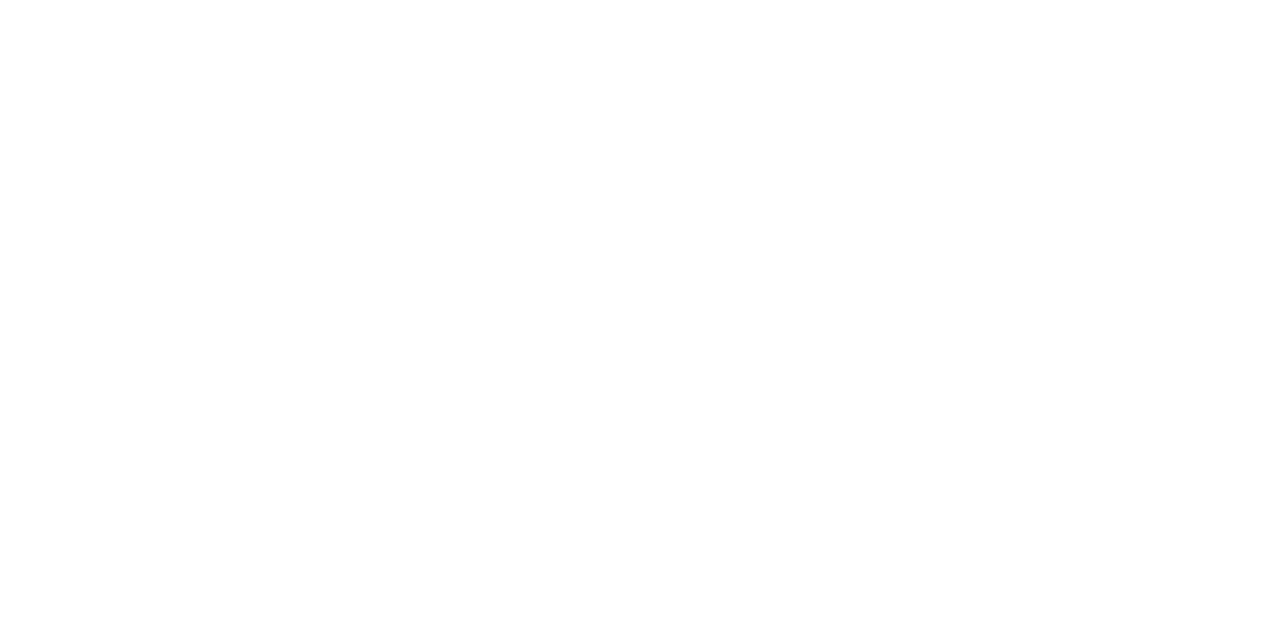
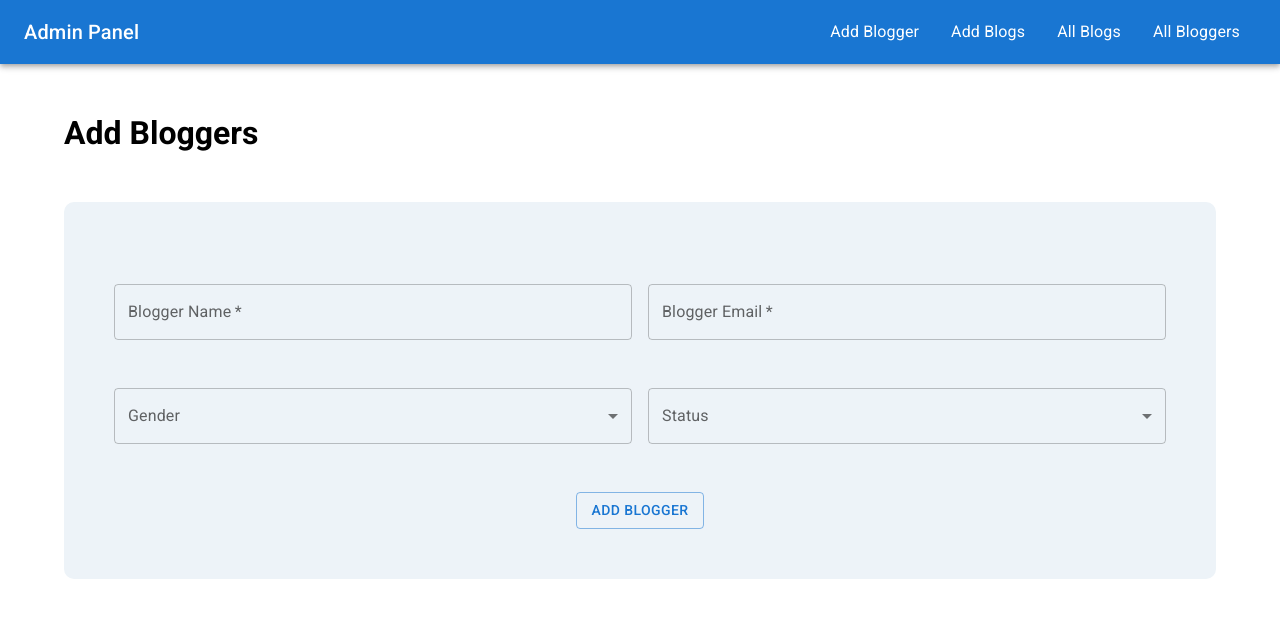
Before and after one commit to farhan-nahid/admin-table, a React (Create React App) app: page /add-bloggers in a window 1280 px wide. Shown: the top 618 px of the page. Built offline with nearby package versions, Linux system fonts and the light colour scheme.

Commit message:
add bloggers & load bloggers added

```diff
--- a/package.json
+++ b/package.json
@@ -3,6 +3,10 @@
   "version": "0.1.0",
   "private": true,
   "dependencies": {
+    "@emotion/react": "^11.7.1",
+    "@emotion/styled": "^11.6.0",
+    "@mui/icons-material": "^5.4.1",
+    "@mui/material": "^5.4.1",
     "@testing-library/jest-dom": "^5.14.1",
     "@testing-library/react": "^12.0.0",
     "@testing-library/user-event": "^13.2.1",
@@ -10,6 +14,7 @@
     "react": "^17.0.2",
     "react-dom": "^17.0.2",
     "react-hot-toast": "^2.2.0",
+    "react-router-dom": "^6.2.1",
     "react-scripts": "5.0.0",
     "sweetalert": "^2.1.2",
     "web-vitals": "^2.1.0"
--- a/src/App.css
+++ b/src/App.css
@@ -1,38 +1,25 @@
-.App {
+@import url('https://fonts.googleapis.com/css2?family=Roboto:wght@100;300;400;500;700;900&display=swap');
+
+*,
+*::after,
+*::before {
+  margin: 0;
+  padding: 0;
+  box-sizing: border-box;
+}
+
+html {
+  scroll-behavior: smooth;
+}
+
+body {
+  font-family: 'Roboto', sans-serif;
+}
+
+.text__center {
   text-align: center;
 }
 
-.App-logo {
-  height: 40vmin;
-  pointer-events: none;
+a {
+  color: #fff;
 }
-
-@media (prefers-reduced-motion: no-preference) {
-  .App-logo {
-    animation: App-logo-spin infinite 20s linear;
-  }
-}
-
-.App-header {
-  background-color: #282c34;
-  min-height: 100vh;
-  display: flex;
-  flex-direction: column;
-  align-items: center;
-  justify-content: center;
-  font-size: calc(10px + 2vmin);
-  color: white;
-}
-
-.App-link {
-  color: #61dafb;
-}
-
-@keyframes App-logo-spin {
-  from {
-    transform: rotate(0deg);
-  }
-  to {
-    transform: rotate(360deg);
-  }
-}
--- a/src/App.js
+++ b/src/App.js
@@ -1,8 +1,22 @@
 import React from 'react';
+import { Toaster } from 'react-hot-toast';
+import { BrowserRouter, Route, Routes } from 'react-router-dom';
 import './App.css';
+import AddBlogger from './components/AddBlogger/AddBlogger';
+import AllBloggers from './components/AllBloggers/AllBloggers';
+import Navigation from './components/Navigation/Navigation';
 
 function App() {
-  return <div></div>;
+  return (
+    <BrowserRouter>
+      <Toaster />
+      <Navigation />
+      <Routes>
+        <Route path='/add-bloggers' element={<AddBlogger />} />
+        <Route path='/all-bloggers' element={<AllBloggers />} />
+      </Routes>
+    </BrowserRouter>
+  );
 }
 
 export default App;
--- /dev/null
+++ b/src/components/AddBlogger/AddBlogger.css
@@ -0,0 +1,10 @@
+#add__blogger {
+  margin-top: 50px;
+}
+
+#add__blogger form {
+  padding: 50px;
+  margin-top: 50px;
+  background-color: #edf3f8;
+  border-radius: 10px;
+}
--- /dev/null
+++ b/src/components/AddBlogger/AddBlogger.js
@@ -0,0 +1,86 @@
+import { Button, Container, FormControl, Grid, InputLabel, MenuItem, Select, TextField } from '@mui/material';
+import axios from 'axios';
+import React, { useState } from 'react';
+import toast from 'react-hot-toast';
+import './AddBlogger.css';
+
+const AddBlogger = () => {
+  const [data, setData] = useState({});
+
+  const handelBlur = (e) => {
+    const newData = { ...data };
+    newData[e.target.name] = e.target.value;
+    setData(newData);
+  };
+
+  const handelSubmit = (e) => {
+    e.preventDefault();
+    // console.log(JSON.stringify(data));
+    axios
+      .post('https://gorest.co.in/public/v1/users', data, {
+        headers: {
+          Accept: 'application/json',
+          'content-type': 'application/json',
+          Authorization: `Bearer 04b5143bdd646d3dc1c228f9ca6818abb82e3e902dfd2c0d7d55c1214bee6299`,
+        },
+      })
+      .then((res) => {
+        if (res.data.data) {
+          toast.success('New User Added');
+          setData({});
+          e.target.reset();
+        }
+      })
+      .catch((err) => toast.error(err.message));
+  };
+
+  return (
+    <Container id='add__blogger'>
+      <h1>Add Bloggers</h1>
+      <form onSubmit={handelSubmit}>
+        <Grid container spacing={2}>
+          <Grid item sx={{ mt: 4 }} xs={12} md={6}>
+            <FormControl fullWidth>
+              <TextField id='BloggerName' label='Blogger Name' name='name' variant='outlined' onBlur={handelBlur} required />
+            </FormControl>
+          </Grid>
+
+          <Grid item sx={{ mt: 4 }} xs={12} md={6}>
+            <FormControl fullWidth>
+              <TextField id='BloggerEmail' label='Blogger Email' name='email' variant='outlined' onBlur={handelBlur} required />
+            </FormControl>
+          </Grid>
+
+          <Grid item sx={{ mt: 4 }} xs={12} md={6}>
+            <FormControl fullWidth>
+              <InputLabel id='blogger_gender'>Gender</InputLabel>
+              <Select labelId='blogger_gender' id='gender' value={data.gender} label='Gender' name='gender' onBlur={handelBlur} required>
+                <MenuItem value='Male'>Male</MenuItem>
+                <MenuItem value='Female'>Female</MenuItem>
+                <MenuItem value='Others'>Others</MenuItem>
+              </Select>
+            </FormControl>
+          </Grid>
+
+          <Grid item sx={{ mt: 4 }} xs={12} md={6}>
+            <FormControl fullWidth>
+              <InputLabel id='blogger__Status'>Status</InputLabel>
+              <Select labelId='blogger__Status' id='Status' value={data.status} label='Status' name='status' onBlur={handelBlur} required>
+                <MenuItem value='Active'>Active</MenuItem>
+                <MenuItem value='InActive'>InActive</MenuItem>
+              </Select>
+            </FormControl>
+          </Grid>
+
+          <Grid item sx={{ mt: 4 }} xs={12} md={12} className='text__center'>
+            <Button variant='outlined' type='submit'>
+              Add Blogger
+            </Button>
+          </Grid>
+        </Grid>
+      </form>
+    </Container>
+  );
+};
+
+export default AddBlogger;
--- /dev/null
+++ b/src/components/AllBloggers/AllBloggers.css
@@ -0,0 +1,7 @@
+#all__bloggers {
+  margin-top: 50px;
+}
+
+#all__bloggers h1 {
+  margin-bottom: 50px;
+}
--- /dev/null
+++ b/src/components/AllBloggers/AllBloggers.js
@@ -0,0 +1,60 @@
+import { Container } from '@mui/material';
+import Paper from '@mui/material/Paper';
+import Table from '@mui/material/Table';
+import TableBody from '@mui/material/TableBody';
+import TableCell from '@mui/material/TableCell';
+import TableContainer from '@mui/material/TableContainer';
+import TableHead from '@mui/material/TableHead';
+import TableRow from '@mui/material/TableRow';
+import axios from 'axios';
+import React, { useEffect, useState } from 'react';
+import toast from 'react-hot-toast';
+import './AllBloggers.css';
+
+const AllBloggers = () => {
+  const [bloggers, setBloggers] = useState([]);
+
+  useEffect(() => {
+    axios
+      .get('https://gorest.co.in/public/v1/users', {
+        headers: {
+          Accept: 'application/json',
+          'content-type': 'application/json',
+          Authorization: `Bearer 04b5143bdd646d3dc1c228f9ca6818abb82e3e902dfd2c0d7d55c1214bee6299`,
+        },
+      })
+      .then((res) => setBloggers(res.data.data))
+      .catch((err) => toast.error(err.message));
+  }, []);
+
+  console.log(bloggers);
+  return (
+    <Container id='all__bloggers'>
+      <h1>All Bloggers</h1>
+      <TableContainer component={Paper}>
+        <Table sx={{ minWidth: 650 }} size='small' aria-label='a dense table'>
+          <TableHead>
+            <TableRow>
+              <TableCell align='center'>NAME</TableCell>
+              <TableCell align='center'>EMAIL</TableCell>
+              <TableCell align='center'>GENDER</TableCell>
+              <TableCell align='center'>STATUS</TableCell>
+            </TableRow>
+          </TableHead>
+          <TableBody>
+            {bloggers.map((row) => (
+              <TableRow key={row.name} sx={{ '&:last-child td, &:last-child th': { border: 0 } }}>
+                <TableCell align='center'>{row.name}</TableCell>
+                <TableCell align='center'>{row.email}</TableCell>
+                <TableCell align='center'>{row.gender}</TableCell>
+                <TableCell align='center'>{row.status}</TableCell>
+              </TableRow>
+            ))}
+          </TableBody>
+        </Table>
+      </TableContainer>
+    </Container>
+  );
+};
+
+export default AllBloggers;
--- /dev/null
+++ b/src/components/Navigation/Navigation.js
@@ -0,0 +1,100 @@
+import MenuIcon from '@mui/icons-material/Menu';
+import AppBar from '@mui/material/AppBar';
+import Box from '@mui/material/Box';
+import Button from '@mui/material/Button';
+import Container from '@mui/material/Container';
+import IconButton from '@mui/material/IconButton';
+import Menu from '@mui/material/Menu';
+import MenuItem from '@mui/material/MenuItem';
+import Toolbar from '@mui/material/Toolbar';
+import Typography from '@mui/material/Typography';
+import * as React from 'react';
+import { NavLink } from 'react-router-dom';
+
+const pages = ['Products', 'Pricing', 'Blog'];
+
+const Navigation = () => {
+  const [anchorElNav, setAnchorElNav] = React.useState(null);
+
+  const handleOpenNavMenu = (event) => {
+    setAnchorElNav(event.currentTarget);
+  };
+
+  const handleCloseNavMenu = () => {
+    setAnchorElNav(null);
+  };
+
+  return (
+    <AppBar position='static'>
+      <Container maxWidth='xl'>
+        <Toolbar disableGutters>
+          <Typography variant='h6' noWrap component='div' sx={{ mr: 2, display: { xs: 'none', md: 'flex' } }}>
+            Admin Panel
+          </Typography>
+
+          <Box sx={{ flexGrow: 1, display: { xs: 'flex', md: 'none' } }}>
+            <IconButton
+              size='large'
+              aria-label='account of current user'
+              aria-controls='menu-appbar'
+              aria-haspopup='true'
+              onClick={handleOpenNavMenu}
+              color='inherit'
+            >
+              <MenuIcon />
+            </IconButton>
+            <Menu
+              id='menu-appbar'
+              anchorEl={anchorElNav}
+              anchorOrigin={{
+                vertical: 'bottom',
+                horizontal: 'left',
+              }}
+              keepMounted
+              transformOrigin={{
+                vertical: 'top',
+                horizontal: 'left',
+              }}
+              open={Boolean(anchorElNav)}
+              onClose={handleCloseNavMenu}
+              sx={{
+                display: { xs: 'block', md: 'none' },
+              }}
+            >
+              {pages.map((page) => (
+                <MenuItem key={page} onClick={handleCloseNavMenu}>
+                  <Typography textAlign='center'>{page}</Typography>
+                </MenuItem>
+              ))}
+            </Menu>
+          </Box>
+          <Typography variant='h6' noWrap component='div' sx={{ flexGrow: 1, display: { xs: 'flex', md: 'none' } }}>
+            LOGO
+          </Typography>
+          <Box sx={{ flexGrow: 1, display: { xs: 'none', md: 'flex' } }}>
+            {pages.map((page) => (
+              <Button key={page} onClick={handleCloseNavMenu} sx={{ my: 2, color: 'white', display: 'block' }}></Button>
+            ))}
+          </Box>
+
+          <Box sx={{ flexGrow: 0, display: 'flex' }}>
+            <MenuItem as={NavLink} to='/add-bloggers'>
+              <Typography textAlign='center'> Add Blogger</Typography>
+            </MenuItem>
+            <MenuItem as={NavLink} to='/add-blogs'>
+              <Typography textAlign='center'> Add Blogs</Typography>
+            </MenuItem>
+            <MenuItem as={NavLink} to='/all-blogs'>
+              <Typography textAlign='center'> All Blogs</Typography>
+            </MenuItem>
+            <MenuItem as={NavLink} to='/all-bloggers'>
+              <Typography textAlign='center'> All Bloggers</Typography>
+            </MenuItem>
+          </Box>
+        </Toolbar>
+      </Container>
+    </AppBar>
+  );
+};
+
+export default Navigation;
```
Also changed, not shown: 1 other file (tests, documents, lock files or other folders).
